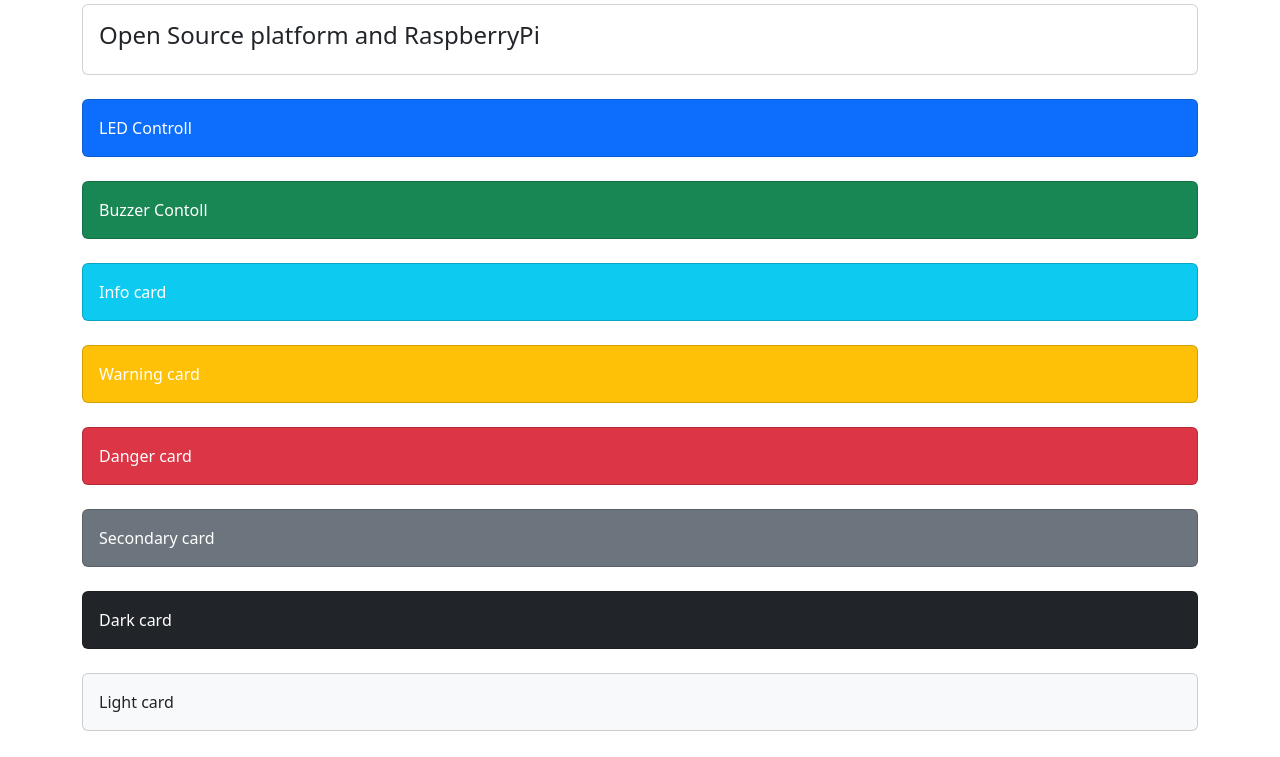
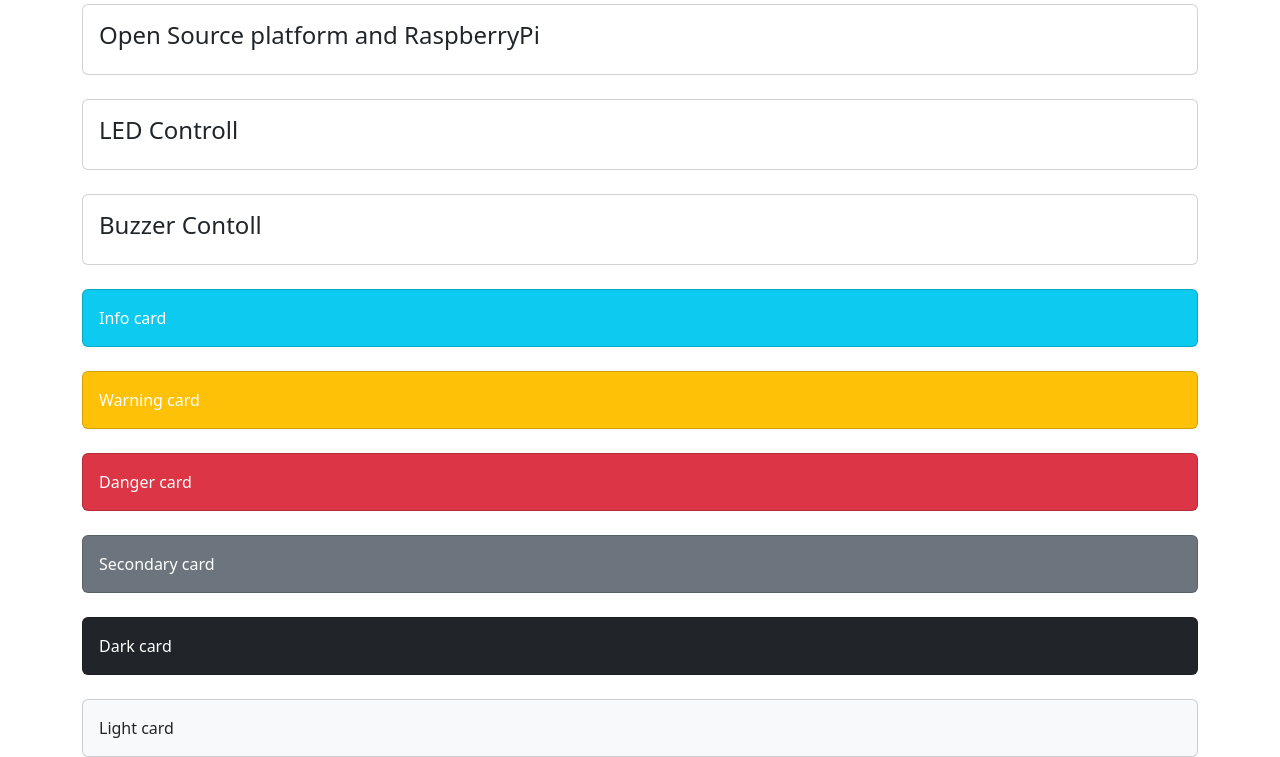
Before and after one commit to brkim92/RaspberryPi, a plain HTML site: page index.html in a window 1280 px wide. Shown: the part 58-815 px from the top of the page. Drawn offline with nearby package versions, Linux system fonts and the light colour scheme.

Commit message:
Update index.html

```diff
--- a/index.html
+++ b/index.html
@@ -18,12 +18,16 @@
     </div>
   </div>
   <br>
-  <div class="card bg-primary text-white">
-    <div class="card-body">LED Controll</div>
+  <div class="card">
+    <div class="card-body">
+      <h4 class="card-title">LED Controll</h4>
+    </div>
   </div>
   <br>
-  <div class="card bg-success text-white">
-    <div class="card-body">Buzzer Contoll</div>
+  <div class="card">
+    <div class="card-body">
+      <h4 class="card-title">Buzzer Contoll</h4>
+    </div>
   </div>
   <br>
   <div class="card bg-info text-white">
```
